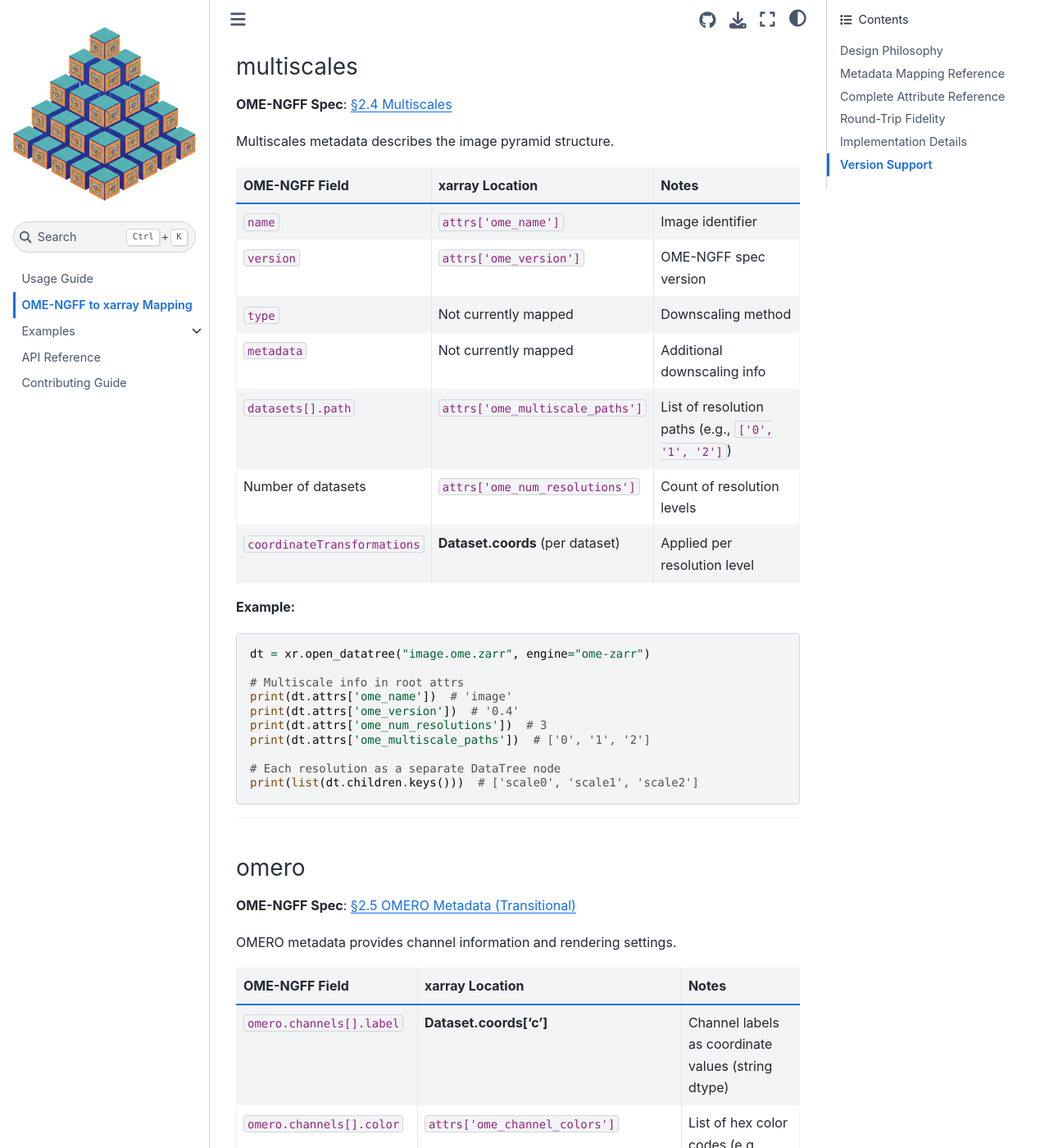
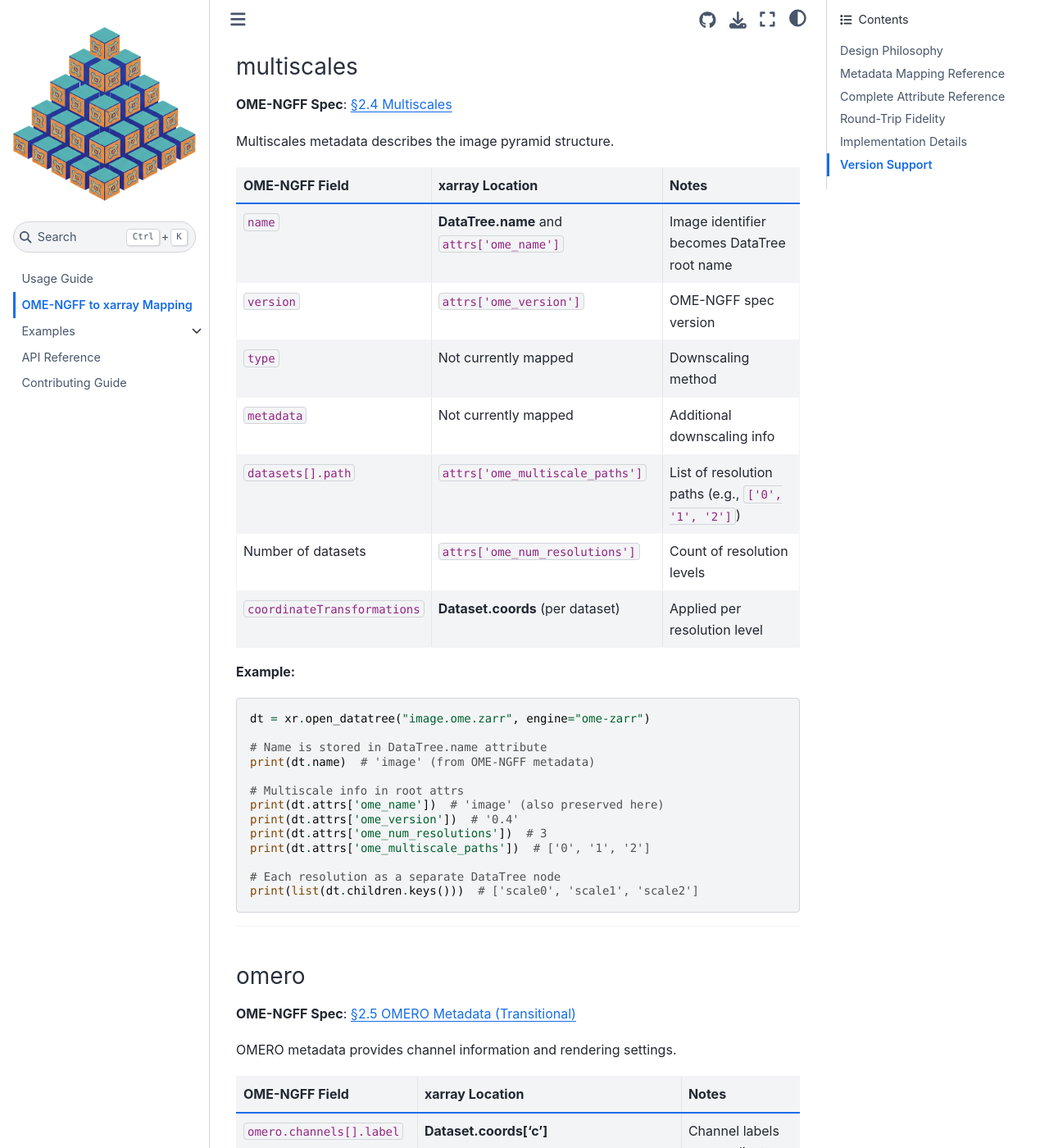
Before and after one commit to ianhi/xarray-ome, a Sphinx documentation site: the page built from docs/metadata_mapping.md, in a window 1280 px wide and 1400 px high, scrolled down 2320 px. Shown: the whole window at 82% size. Built offline with Sphinx 7.4.7 and the Sphinx Book theme 1.1.4, drawn with Linux system fonts in a browser that asks for light colours.

Commit message:
Map multiscale name to DataTree.name attribute
Use the OME-NGFF multiscale name as the DataTree root node name
instead of hardcoding "root". This properly represents the image
identifier in xarray's native data model.

Changes:
- reader.py: Extract name from metadata and use for DataTree root name
- metadata_mapping.md: Document that name maps to DataTree.name
- Update example to show dt.name attribute usage

The name is still preserved in attrs['ome_name'] for round-tripping,
but the primary location is now DataTree.name, following the design
principle of storing metadata in xarray's native structures when
possible.

🤖 Generated with [Claude Code](https://claude.com/claude-code)

Co-Authored-By: Claude <noreply@anthropic.com>

````diff
--- a/docs/metadata_mapping.md
+++ b/docs/metadata_mapping.md
@@ -92,7 +92,7 @@ Multiscales metadata describes the image pyramid structure.
 
 | OME-NGFF Field | xarray Location | Notes |
 |----------------|-----------------|-------|
-| `name` | `attrs['ome_name']` | Image identifier |
+| `name` | **DataTree.name** and `attrs['ome_name']` | Image identifier becomes DataTree root name |
 | `version` | `attrs['ome_version']` | OME-NGFF spec version |
 | `type` | Not currently mapped | Downscaling method |
 | `metadata` | Not currently mapped | Additional downscaling info |
@@ -105,8 +105,11 @@ Multiscales metadata describes the image pyramid structure.
 ```python
 dt = xr.open_datatree("image.ome.zarr", engine="ome-zarr")
 
+# Name is stored in DataTree.name attribute
+print(dt.name)  # 'image' (from OME-NGFF metadata)
+
 # Multiscale info in root attrs
-print(dt.attrs['ome_name'])  # 'image'
+print(dt.attrs['ome_name'])  # 'image' (also preserved here)
 print(dt.attrs['ome_version'])  # '0.4'
 print(dt.attrs['ome_num_resolutions'])  # 3
 print(dt.attrs['ome_multiscale_paths'])  # ['0', '1', '2']
````
Also changed, not shown: 1 other file.
